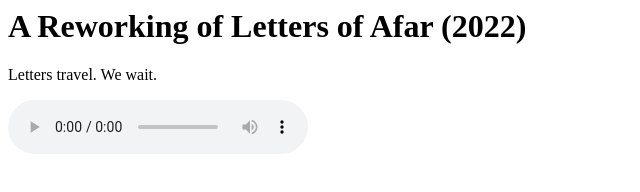
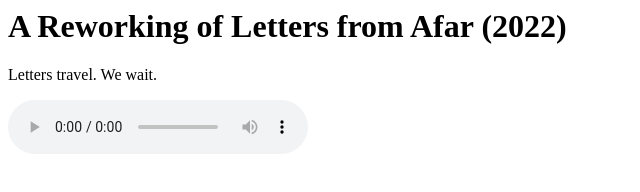
Before and after one commit to lwangzhe/270Final, a plain HTML site: page index.html in a window 1280 px wide. Shown: the whole page, without its empty margins (0-640 px from the left). Drawn offline with Linux system fonts and the light colour scheme.

Commit message:
Update index.html

```diff
--- a/index.html
+++ b/index.html
@@ -1,9 +1,9 @@
 <html>
 <head>
-  <title>A Reworking of Letters of Afar (2022)</title>
+  <title>A Reworking of Letters from Afar (2022)</title>
 </head>
 <body>
-  <h1>A Reworking of Letters of Afar (2022)</h1>
+  <h1>A Reworking of Letters from Afar (2022)</h1>
   <p>Letters travel. We wait.</p>
   <audio controls>
     <source src="LJWangZheng-Final-Project.mp3" type="audio/mp3">
```
